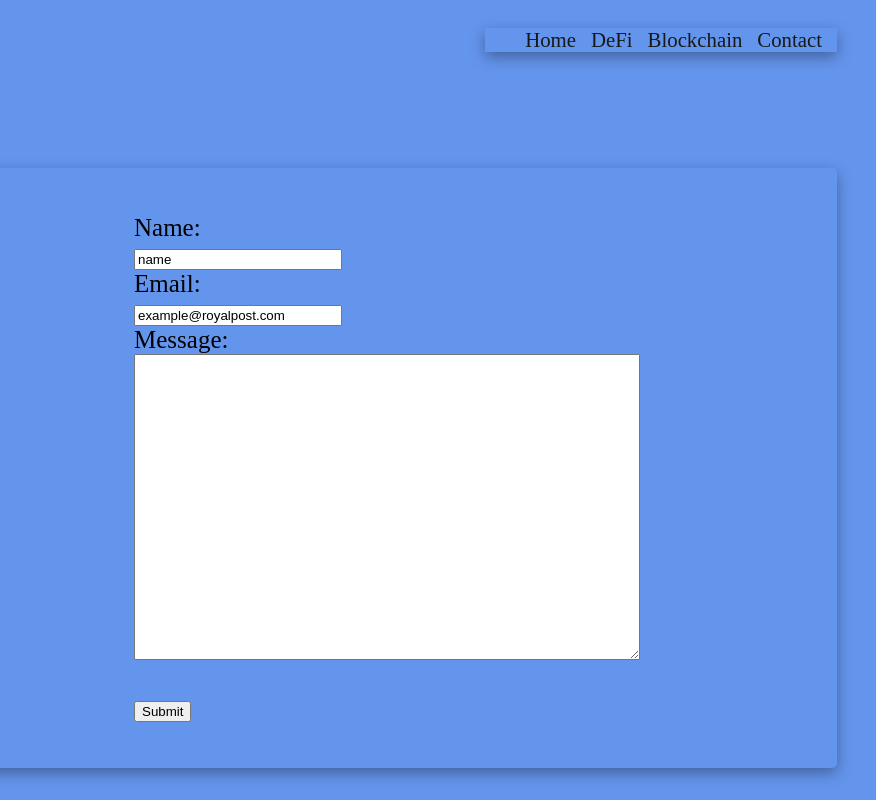
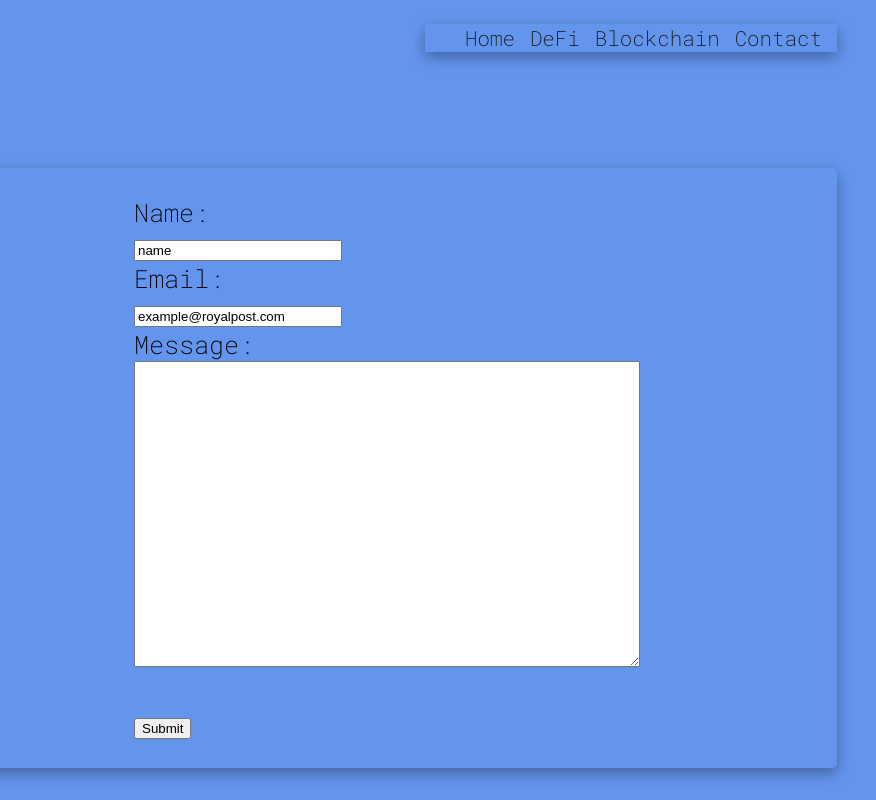
Before and after one commit to vitaliiptp/BlockchainWebpage, a plain HTML site: page contact.html in a window 1280 px wide. Shown: the full height of the page, 253-1129 px from the left. Drawn offline with Linux system fonts and the light colour scheme.

Commit message:
changed the police only on contact.html so we can see

```diff
--- a/contact.html
+++ b/contact.html
@@ -6,6 +6,9 @@
     <meta name="viewport" content="width=device-width, initial-scale=1.0">
     <title>contact</title>
     <link rel="stylesheet" href="src/styles.css">
+    <link rel="preconnect" href="https://fonts.googleapis.com">
+<link rel="preconnect" href="https://fonts.gstatic.com" crossorigin>
+<link href="https://fonts.googleapis.com/css2?family=Roboto+Mono:wght@200&display=swap" rel="stylesheet">
 </head>
 <body>
     <div id ="bloc_page">
--- a/src/styles.css
+++ b/src/styles.css
@@ -1,11 +1,13 @@
 body {
     background-color: cornflowerblue;
+    font-family: 'Roboto Mono', monospace;
 }
 
 #bloc_page
 {
     width: 900px;
     margin: auto;
+
 }
 
 /* Header */
@@ -92,6 +94,7 @@ nav a:hover
     border-radius: 5px;
     height: 600px;
     box-shadow: rgba(0, 0, 0, 0.35) 0px 5px 15px;
+    font-family: 'Roboto Mono', monospace;
 }
   #space {
       height: 100px;
```
